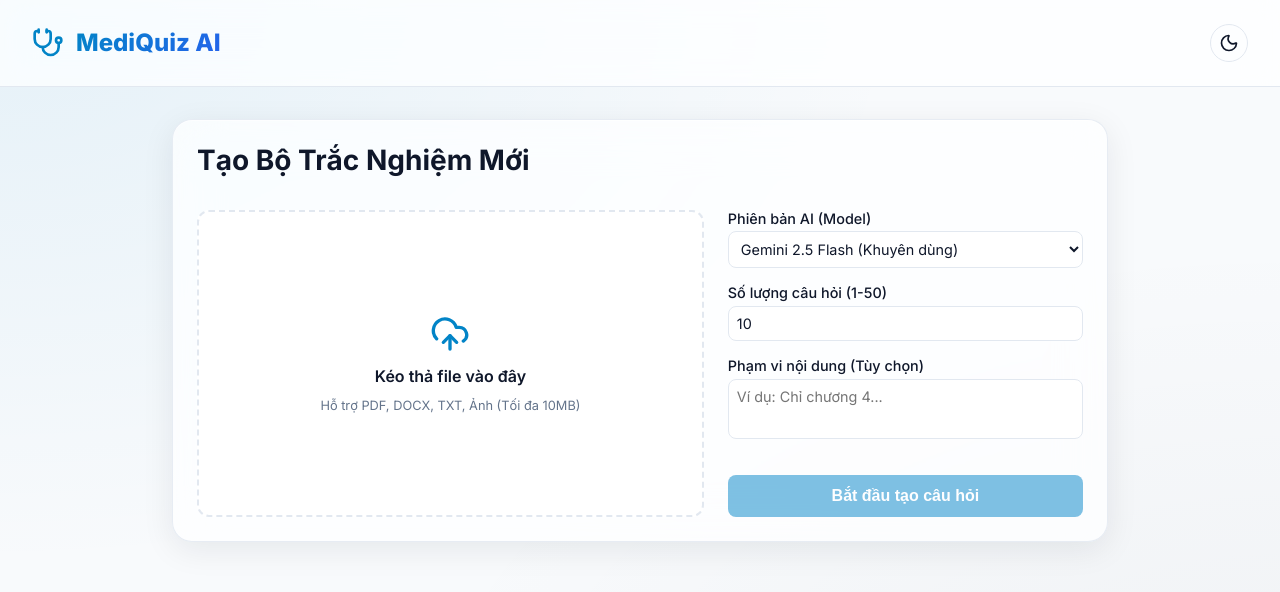
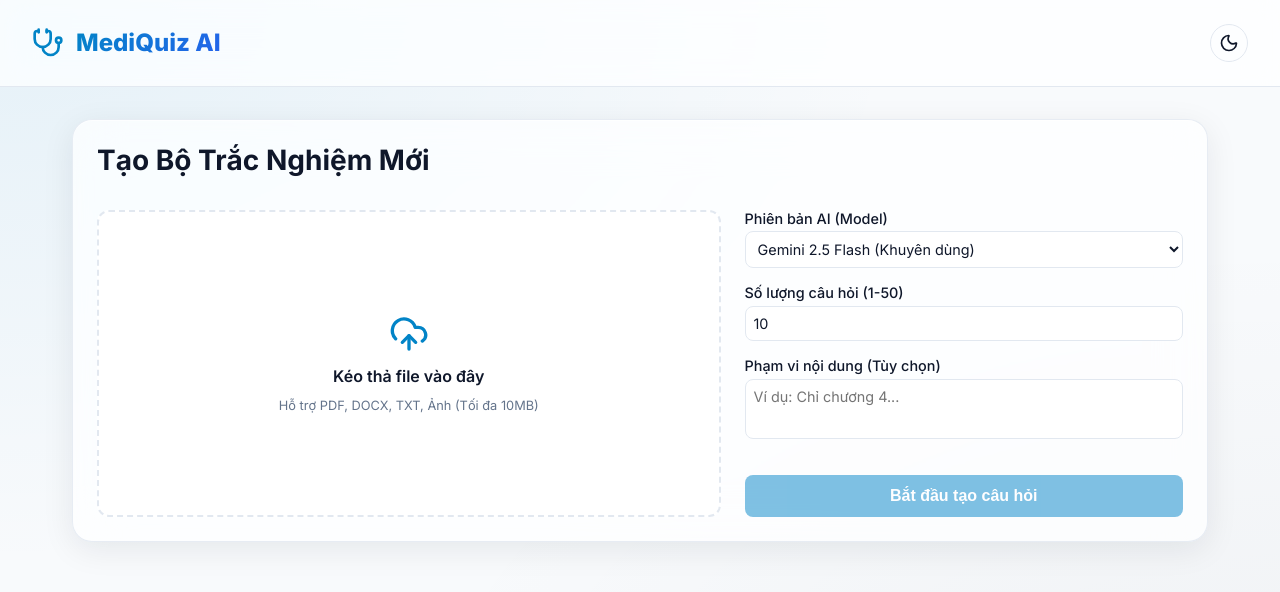
Before and after one commit to smolsosweet/quiz-medical-app, a Next.js app: page / in a window 1280 px wide. Shown: the top 592 px of the page. Built offline with nearby package versions, Linux system fonts and the light colour scheme.

Commit message:
feat: restructure active quiz to use side-by-side bento layout with sticky question navigator sidebar

```diff
--- a/src/app/globals.css
+++ b/src/app/globals.css
@@ -181,7 +181,7 @@ h1 {
 }
 
 .main-container {
-  max-width: 1000px;
+  max-width: 1200px;
   margin: 0 auto;
   padding: 2rem;
   width: 100%;
@@ -214,11 +214,17 @@ header.app-header {
     grid-template-columns: repeat(12, 1fr);
     gap: 1.5rem;
   }
+  .bento-col-4 {
+    grid-column: span 4;
+  }
+  .bento-col-5 {
+    grid-column: span 5;
+  }
   .bento-col-7 {
     grid-column: span 7;
   }
-  .bento-col-5 {
-    grid-column: span 5;
+  .bento-col-8 {
+    grid-column: span 8;
   }
   .bento-col-12 {
     grid-column: span 12;
--- a/src/components/QuestionNavigator.tsx
+++ b/src/components/QuestionNavigator.tsx
@@ -34,7 +34,9 @@ export default function QuestionNavigator({
         borderRadius: '12px',
         backgroundColor: 'var(--surface-color)',
         overflow: 'hidden',
-        transition: 'all 0.2s ease'
+        transition: 'all 0.2s ease',
+        position: 'sticky',
+        top: '100px'
       }}
     >
       {/* Navigator Header / Trigger */}
@@ -91,7 +93,7 @@ export default function QuestionNavigator({
             padding: '1rem',
             borderTop: '1px solid var(--border-color)',
             backgroundColor: 'var(--bg-color)',
-            maxHeight: '260px',
+            maxHeight: 'calc(100vh - 250px)',
             overflowY: 'auto'
           }}
         >
--- a/src/components/QuizInterface.tsx
+++ b/src/components/QuizInterface.tsx
@@ -32,7 +32,7 @@ export default function QuizInterface({
   const [userAnswers, setUserAnswers] = useState<Record<string, AnswerLabel>>({});
   const [isFinished, setIsFinished] = useState(isReviewMode);
   const [showReview, setShowReview] = useState(isReviewMode);
-  const [isNavigatorOpen, setIsNavigatorOpen] = useState(false);
+  const [isNavigatorOpen, setIsNavigatorOpen] = useState(true);
   const hasFinishedRef = useRef(false);
 
   const [showAddQuestions, setShowAddQuestions] = useState(false);
@@ -313,8 +313,9 @@ export default function QuizInterface({
   const progressPercent = Math.round((currentIndex / progressTotal) * 100);
 
   return (
-    <div className="glass-panel animate-fade-in" style={{ maxWidth: '800px', margin: '0 auto', width: '100%' }}>
-      {/* Question Navigator Drawer (F11) */}
+    <div className="bento-grid" style={{ width: '100%' }}>
+      {/* Question Navigator Sidebar (F11) - Left Column */}
+      <div className="bento-col-4" style={{ height: 'fit-content' }}>
         <QuestionNavigator
           questions={safeQuestions}
           currentIndex={currentIndex}
@@ -323,7 +324,10 @@ export default function QuizInterface({
           isOpen={isNavigatorOpen}
           onToggle={() => setIsNavigatorOpen((prev) => !prev)}
         />
+      </div>
 
+      {/* Question Area - Right Column */}
+      <div className="bento-col-8 glass-panel animate-fade-in" style={{ width: '100%', padding: '2rem' }}>
         {/* Progress Bar */}
         <div style={{ marginBottom: '2rem' }}>
           <div style={{ display: 'flex', justifyContent: 'space-between', marginBottom: '0.5rem', fontSize: '0.9rem', fontWeight: 600 }}>
@@ -346,7 +350,7 @@ export default function QuizInterface({
           </div>
         </div>
 
-      {/* Question Area */}
+        {/* Question Content */}
         <div style={{ marginBottom: '2rem' }}>
           <h2 style={{ fontSize: '1.4rem', lineHeight: 1.5, marginBottom: '1.5rem', wordBreak: 'break-word', overflowWrap: 'break-word' }}>
             {currentQuestion.text}
@@ -460,5 +464,6 @@ export default function QuizInterface({
           </div>
         </div>
       </div>
+    </div>
   );
 }
```
Also changed, not shown: vitest.config.mts, 1 other file (tests, documents, lock files or other folders). Lines whose indentation alone changed are shown as unchanged.
